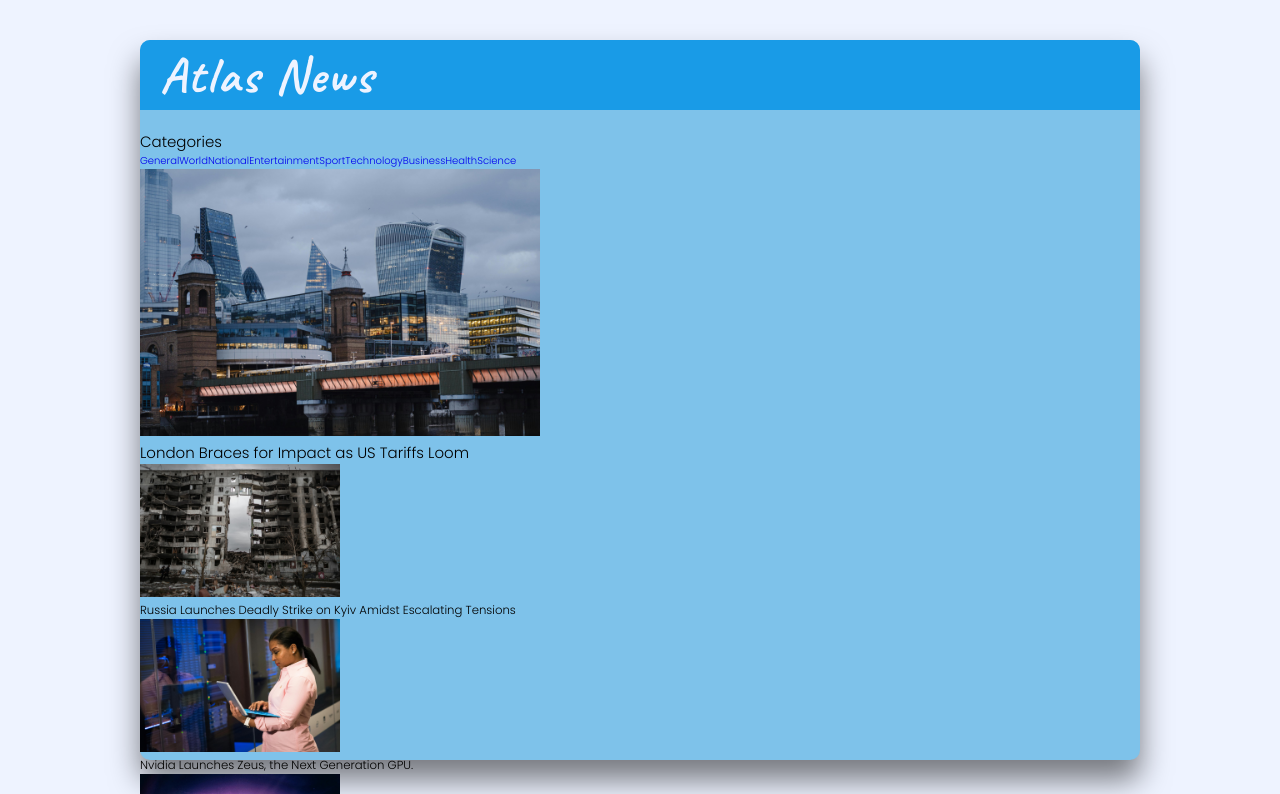
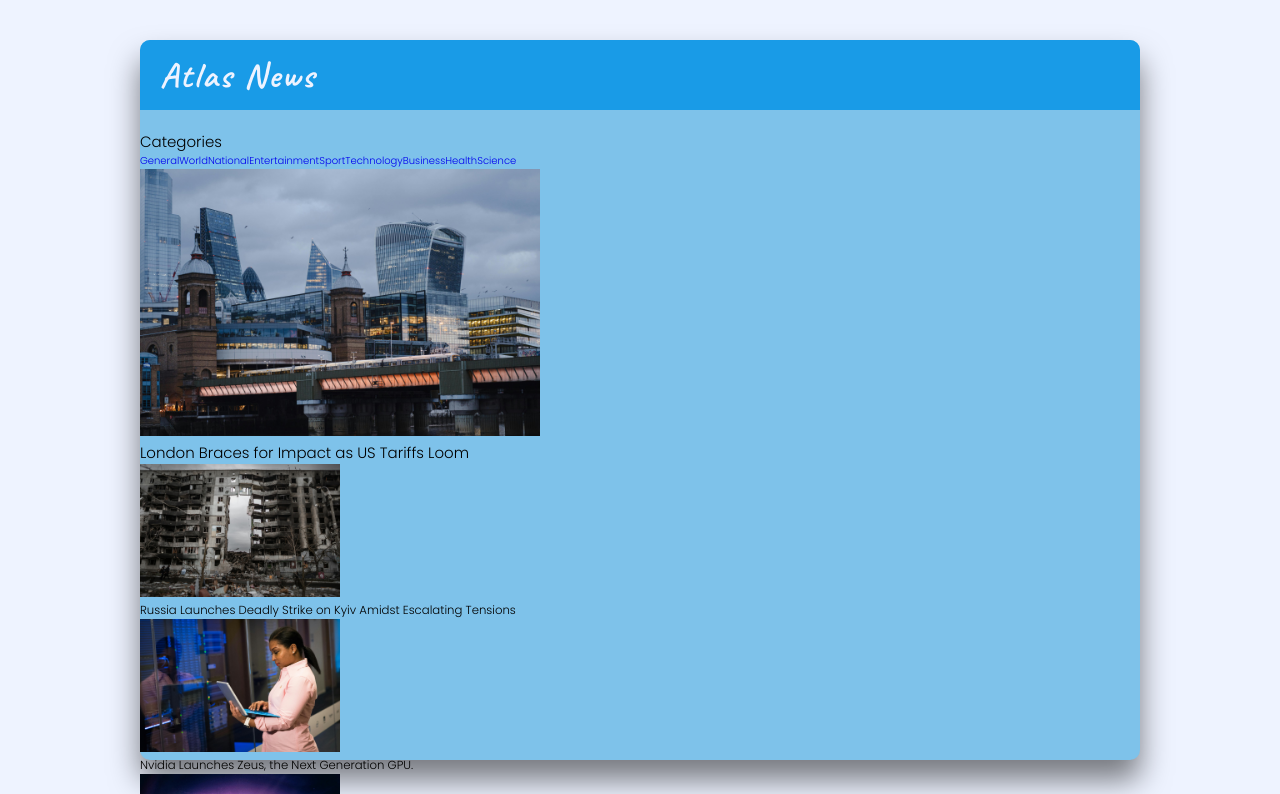
Before and after one commit to Nimira43/Atlas-News, a React (Vite) app: page / in a window 1280 px wide. Shown: the top 794 px of the page. Built offline with nearby package versions, Linux system fonts and the light colour scheme.

Commit message:
Reduced .logo size at media max width 1400px

```diff
--- a/src/css/news.css
+++ b/src/css/news.css
@@ -38,7 +38,9 @@
 }
 
 @media (max-width: 1400px) {
-
+  .logo {
+    font-size: 3.5rem;
+  }
 }
 
 @media (max-width: 900px) {
```
